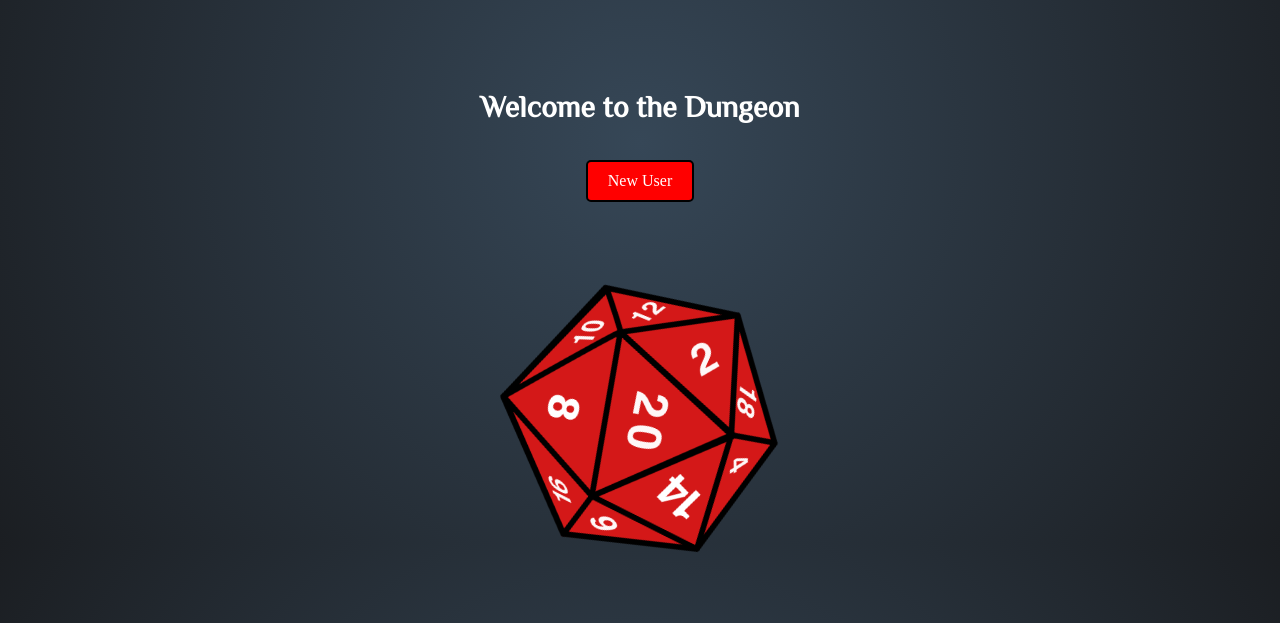
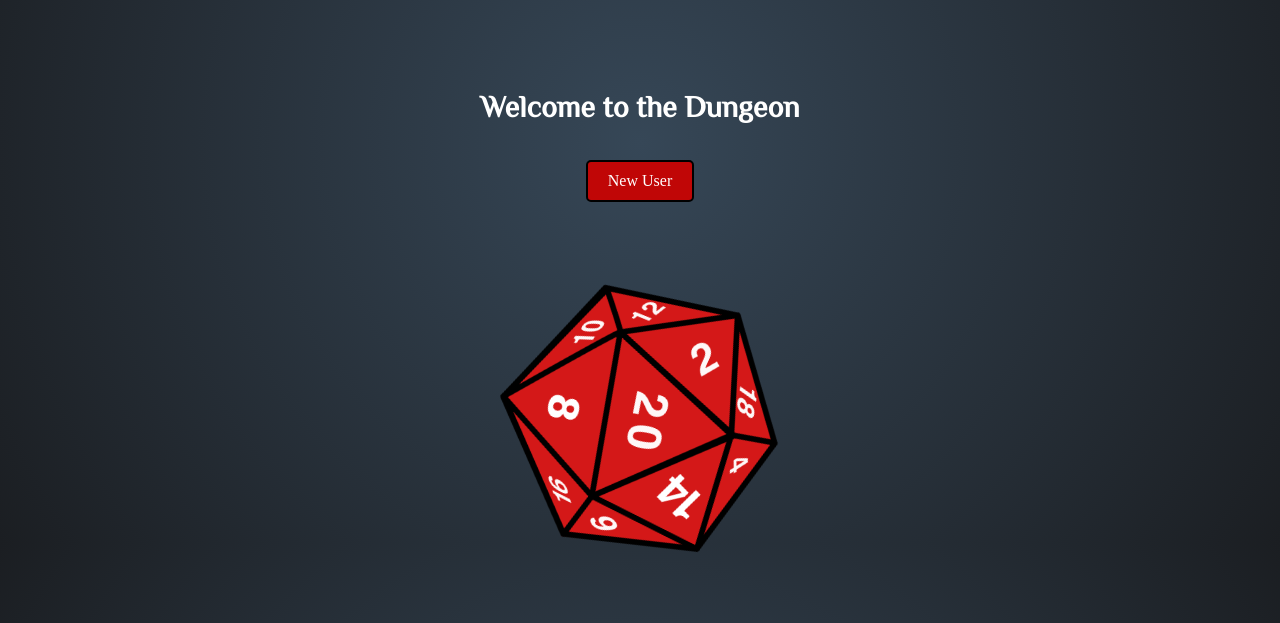
Before and after one commit to cngrubham/Character-Forge, a Django app: page / in a window 1280 px wide. Shown: the part 257-880 px from the top of the page. Run offline with Django 4.2, Linux system fonts and the light colour scheme; some libraries are stand-ins or nearby versions.

Commit message:
home dice button link

```diff
--- a/main_app/static/css/home.css
+++ b/main_app/static/css/home.css
@@ -32,13 +32,18 @@
     margin-bottom: 10px;
 }
 
-.page-container a {
+.my-button {
     text-decoration: none;
     display: inline-block;
     padding: 10px 20px;
     background-color: red;
     color: white;
     border-radius: 5px;
+}
+
+.d20-link {
+    background-color: none;
+
 }
 
 .small-d20 {
--- a/main_app/templates/home.html
+++ b/main_app/templates/home.html
@@ -8,10 +8,12 @@
     <h3>
         Welcome to the Dungeon</h3>
     <ul>
-        <li><a class="btn waves-effect waves-light red accent-4" href="{% url 'create_user' %}">New User</a></li>
+        <li><a class="btn my-button" href="{% url 'create_user' %}">New User</a></li>
     </ul>
     <div>
-        <img class="rotate-center small-d20" src="{% static 'images/d20.png' %}">
+        <a class="d20-link" href="{% url 'dice' %}">
+            <img class="rotate-center small-d20" src="{% static 'images/d20.png' %}">
+        </a>
     </div>
 </div>
 
```
